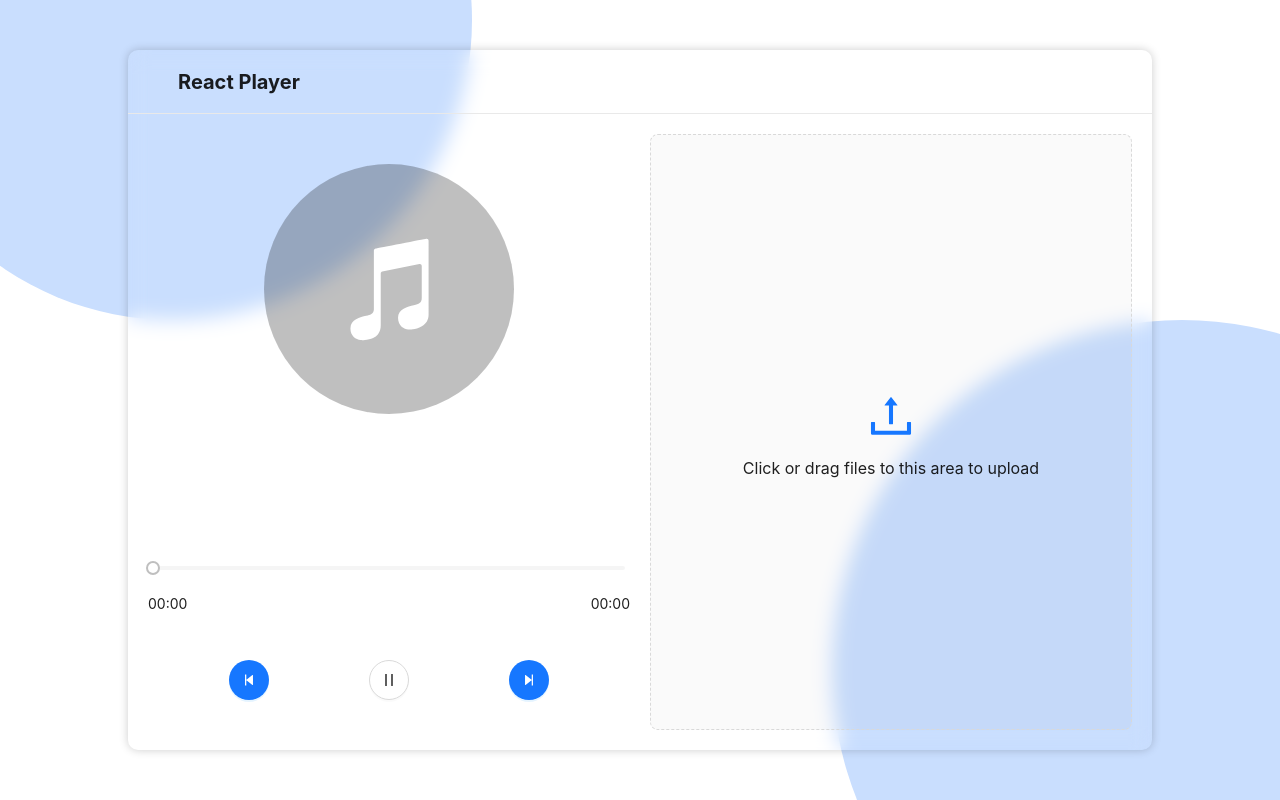
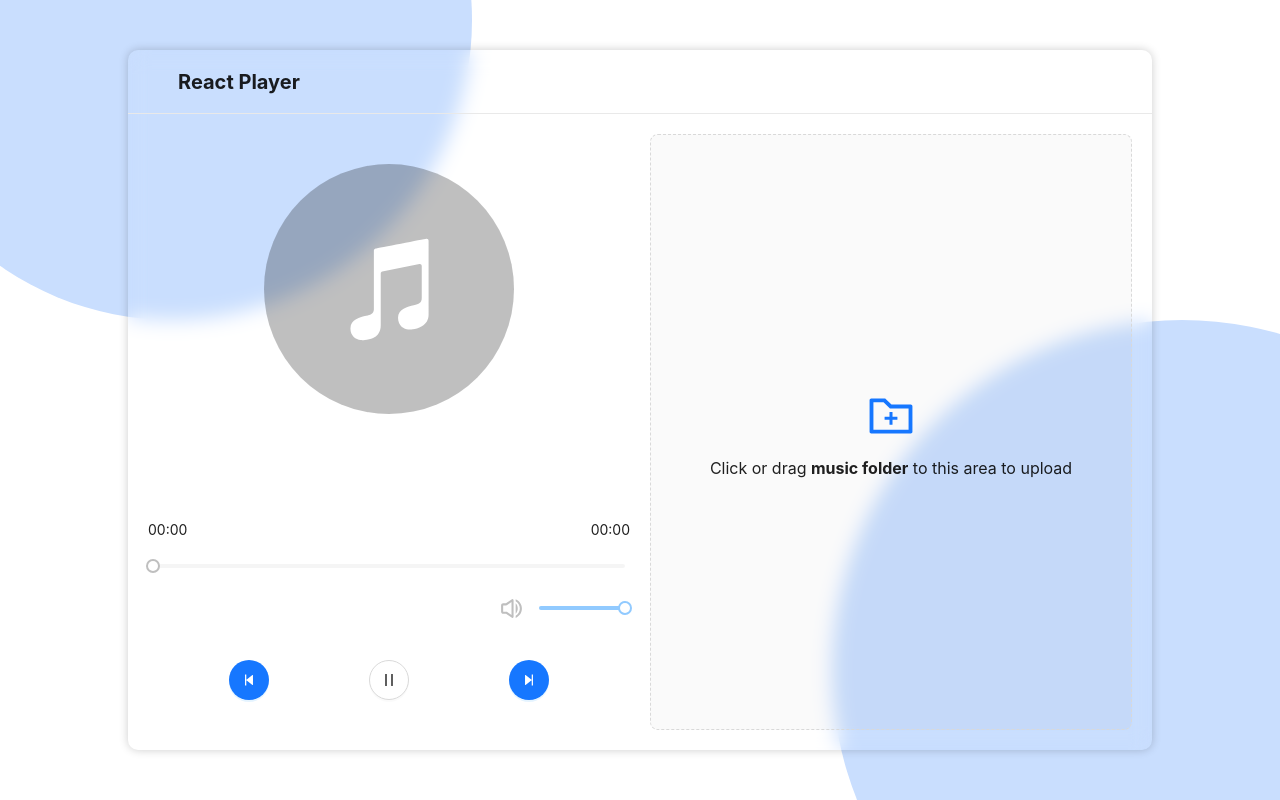
Before and after one commit to ruzfardev/react-chat, a React (Create React App) app: page / in a window 1280 px wide. Built offline with nearby package versions, Linux system fonts and the light colour scheme.

Commit message:
volume handler added

```diff
--- a/src/components/Dropzone/index.tsx
+++ b/src/components/Dropzone/index.tsx
@@ -1,5 +1,5 @@
-import { UploadOutlined } from "@ant-design/icons";
-import { Button, Upload } from "antd";
+import { FolderAddOutlined, UploadOutlined } from "@ant-design/icons";
+import { Button, Upload, message } from "antd";
 import { loadMusicFolder } from "../../app/slices";
 import React from "react";
 import { useAppDispatch } from "../../app/hooks";
@@ -41,10 +41,10 @@ function DropFile() {
       onChange={handleFiles}
     >
       <p className="ant-upload-drag-icon">
-        <UploadOutlined type="inbox" />
+        <FolderAddOutlined type="inbox" />
       </p>
       <p className="ant-upload-text">
-        Click or drag files to this area to upload
+        Click or drag <strong>music folder</strong> to this area to upload
       </p>
     </Upload.Dragger>
   );
--- a/src/components/Player/index.tsx
+++ b/src/components/Player/index.tsx
@@ -9,6 +9,7 @@ import React, { useEffect } from "react";
 import { useAppDispatch, useAppSelector } from "../../app/hooks";
 import { getMinAndSeconds } from "../../helpers";
 import { IoIosMusicalNotes } from "react-icons/io";
+import { BiVolumeFull } from "react-icons/bi";
 import { setSelectedMusic } from "../../app/slices";
 
 function Player() {
@@ -63,6 +64,13 @@ function Player() {
     const prevMusic = music[currentMusicIndex - 1];
     dispatch(setSelectedMusic(prevMusic || music[music.length - 1]));
   };
+
+  const handleVolume = (value: number) => {
+    console.log(value);
+    if (audioRef.current) {
+      audioRef.current.volume = value / 100;
+    }
+  };
   return (
     <div
       style={{
@@ -106,6 +114,10 @@ function Player() {
         <Typography.Text>{album}</Typography.Text>
       </Space>
       <Space direction="vertical">
+        <Space style={{ width: "100%", justifyContent: "space-between" }}>
+          <Typography.Text>{getMinAndSeconds(sliderValue)}</Typography.Text>
+          <Typography.Text>{getMinAndSeconds(audioDuration)}</Typography.Text>
+        </Space>
         <Slider
           disabled={!audioUrl}
           max={audioDuration}
@@ -118,10 +130,35 @@ function Player() {
             }
           }}
         />
-        <Space style={{ width: "100%", justifyContent: "space-between" }}>
-          <Typography.Text>{getMinAndSeconds(sliderValue)}</Typography.Text>
-          <Typography.Text>{getMinAndSeconds(audioDuration)}</Typography.Text>
-        </Space>
+        <div
+          style={{
+            display: "flex",
+            justifyContent: "flex-end",
+            alignItems: "center",
+          }}
+        >
+          <BiVolumeFull
+            style={{
+              marginRight: "10px",
+              marginLeft: "auto",
+            }}
+            size={25}
+            color="#bfbfbf"
+          />
+          <div
+            style={{
+              width: "20%",
+            }}
+          >
+            <Slider
+              defaultValue={100}
+              onChange={handleVolume}
+              min={0}
+              max={100}
+              tooltip={{ formatter: null }}
+            />
+          </div>
+        </div>
       </Space>
       <Space size={100} style={{ margin: "0 auto" }}>
         <Button
--- a/src/index.css
+++ b/src/index.css
@@ -14,6 +14,8 @@ body {
   animation: rotate 15s linear infinite;
 }
 
+
+
 @keyframes rotate {
   100% {
     transform: rotate(360deg);
```
Also changed, not shown: 1 other file (tests, documents, lock files or other folders).
